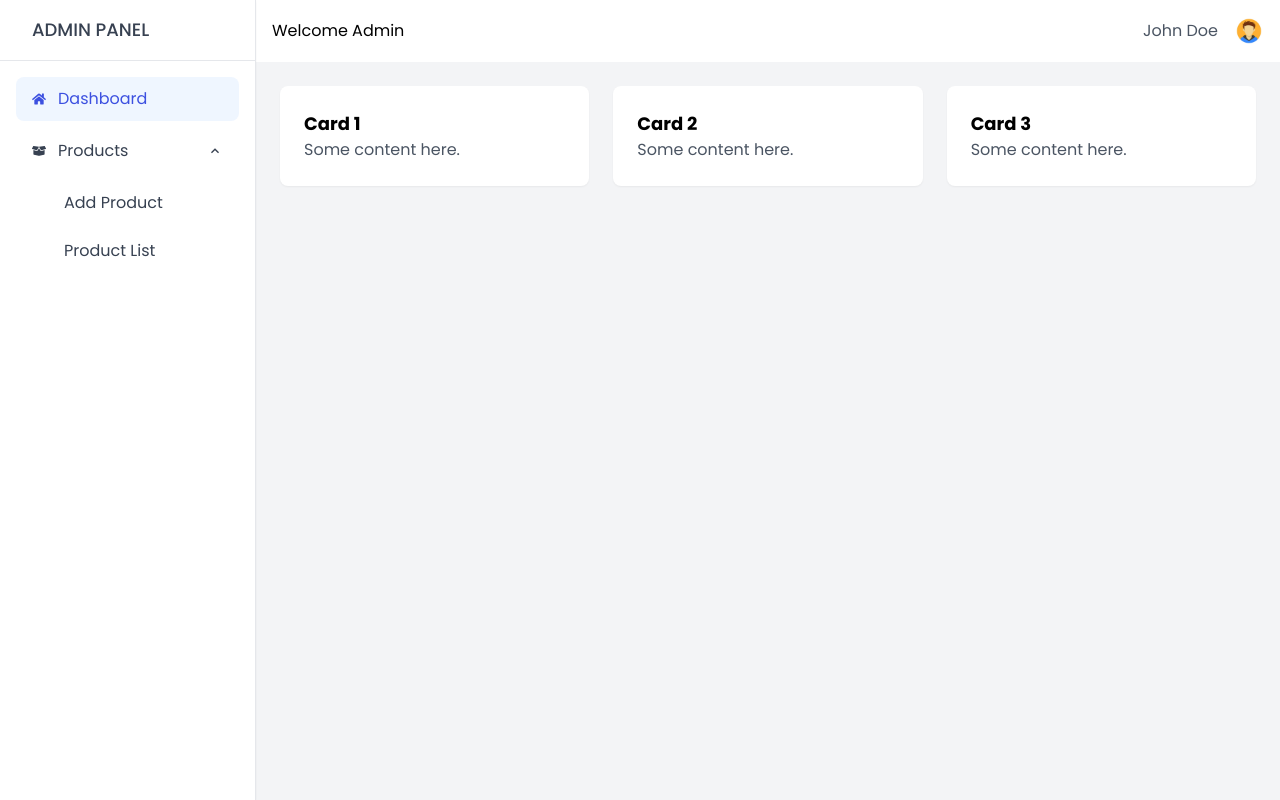
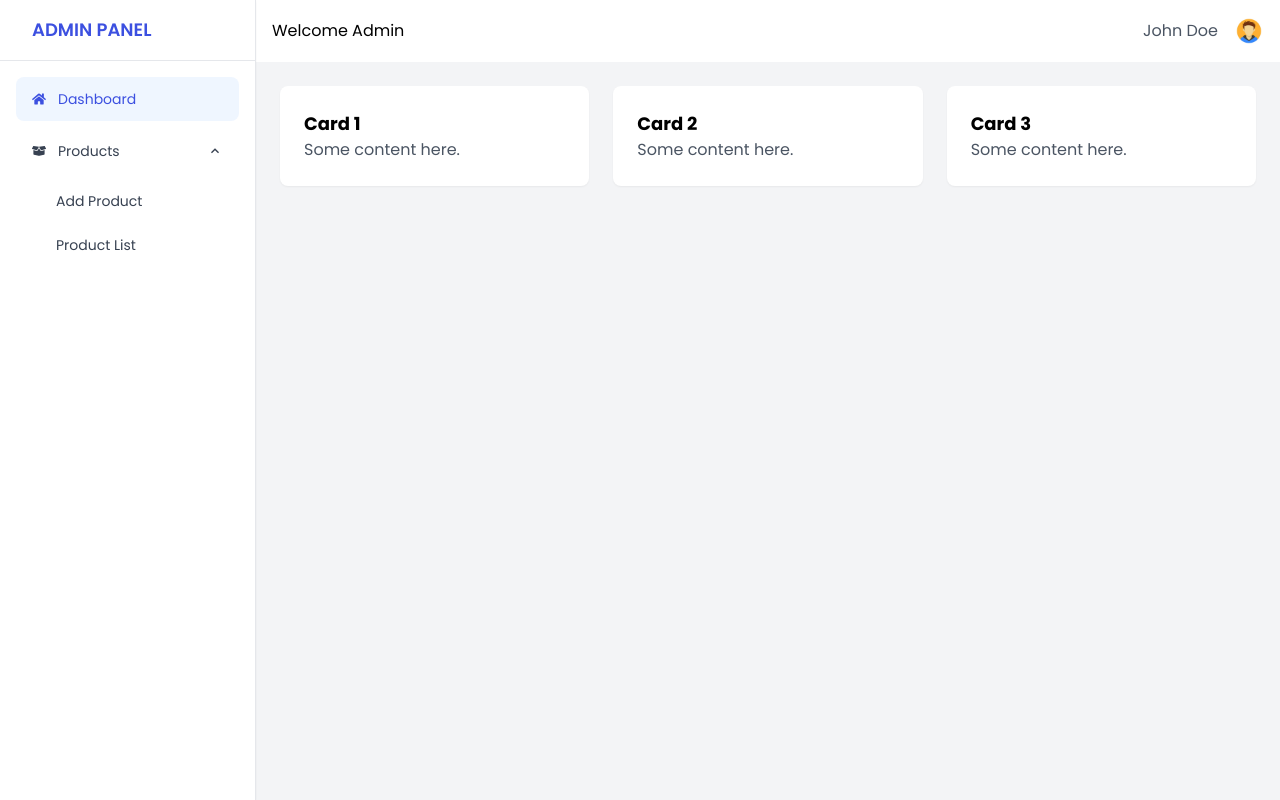
Before and after one commit to hasan-sagar/Ecom-Front-End, a Next.js app: page /admin/dashboard in a window 1280 px wide. Both pictures are taken after a click on the button "Products". Built offline with nearby package versions, Linux system fonts and the light colour scheme.

Commit message:
Refactor Sidebar component for improved styling and navigation; enhance submenu link functionality

```diff
--- a/components/ui/admin-panel/Sidebar.tsx
+++ b/components/ui/admin-panel/Sidebar.tsx
@@ -32,7 +32,7 @@ export default function Sidebar() {
     <>
       {/* Responsive Toggle Button for Mobile */}
       <button
-        className="md:hidden fixed top-4 left-4 z-50 p-3 bg-gray-800 text-white rounded-full shadow-md hover:bg-gray-700 transition-colors duration-200"
+        className="md:hidden fixed top-3 left-4 z-50 p-2 bg-secondary text-white rounded-full shadow-md transition-colors duration-200"
         onClick={() => setIsSidebarOpen(!isSidebarOpen)}
         aria-label="Toggle Sidebar"
       >
@@ -46,7 +46,7 @@ export default function Sidebar() {
         } md:translate-x-0 z-40 border-r shadow-sm`}
       >
         <div className="p-4 border-b">
-          <h1 className="text-lg font-medium uppercase text-start ml-4">
+          <h1 className="text-lg text-primary font-semibold uppercase text-start ml-4">
             Admin Panel
           </h1>
         </div>
@@ -67,7 +67,9 @@ export default function Sidebar() {
                     >
                       <div className="flex items-center space-x-3">
                         <item.icon className="text-sm" />
-                        <span>{item.label}</span>
+                        <Link href={item.href}>
+                          <span className="text-sm">{item.label}</span>
+                        </Link>
                       </div>
                       {item.subItems && (
                         <MdKeyboardArrowDown
@@ -78,18 +80,18 @@ export default function Sidebar() {
                       )}
                     </button>
                     {item.subItems && openSubMenu === item.label && (
-                      <ul className="pl-8 mt-2 space-y-1">
+                      <ul className="pl-6 mt-2 space-y-1">
                         {item.subItems.map((subItem) => (
                           <li key={subItem.label}>
                             <Link
                               href={subItem.href}
                               className={`flex items-center space-x-3 px-4 py-2.5 rounded-lg hover:bg-gray-100 transition-colors ${
                                 pathname === subItem.href
-                                  ? "bg-blue-50 text-blue-600"
+                                  ? "bg-blue-50 text-primary"
                                   : "text-gray-700"
                               }`}
                             >
-                              <span>{subItem.label}</span>
+                              <span className="text-sm">{subItem.label}</span>
                             </Link>
                           </li>
                         ))}
```
